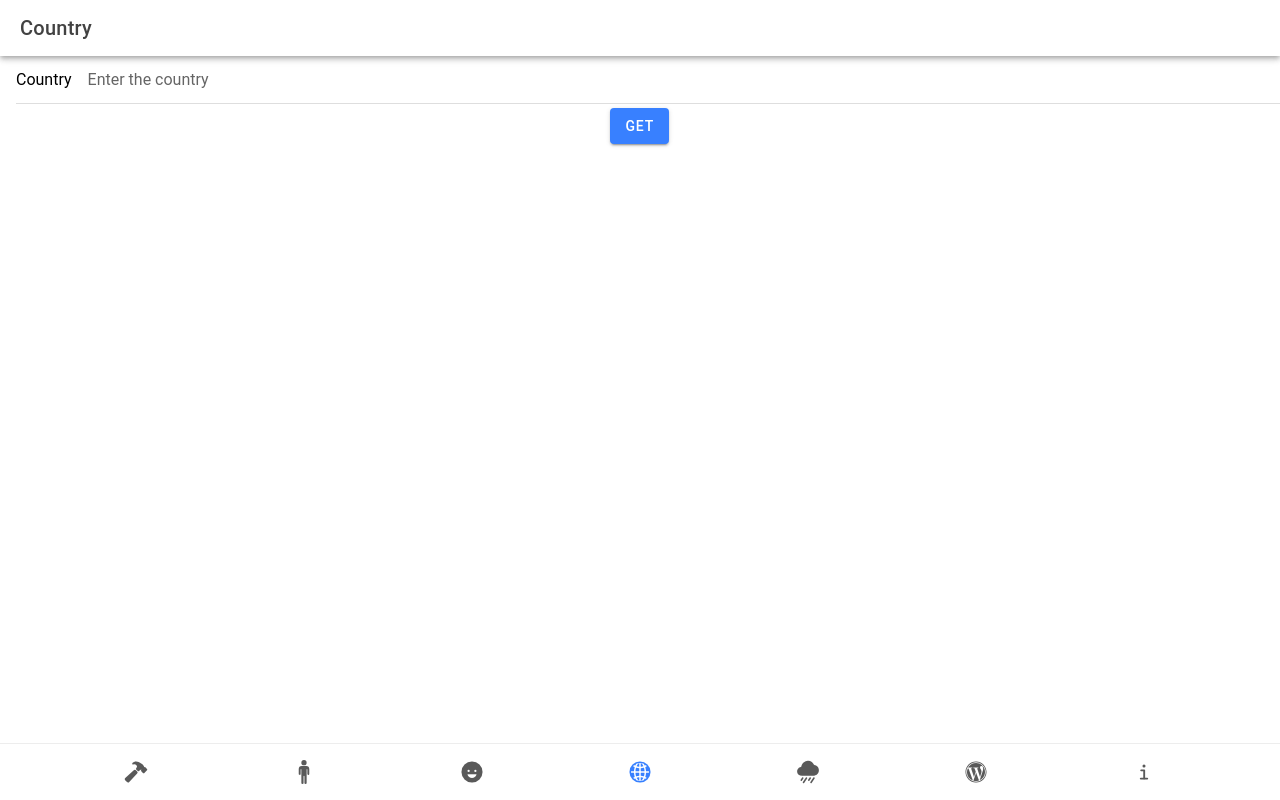
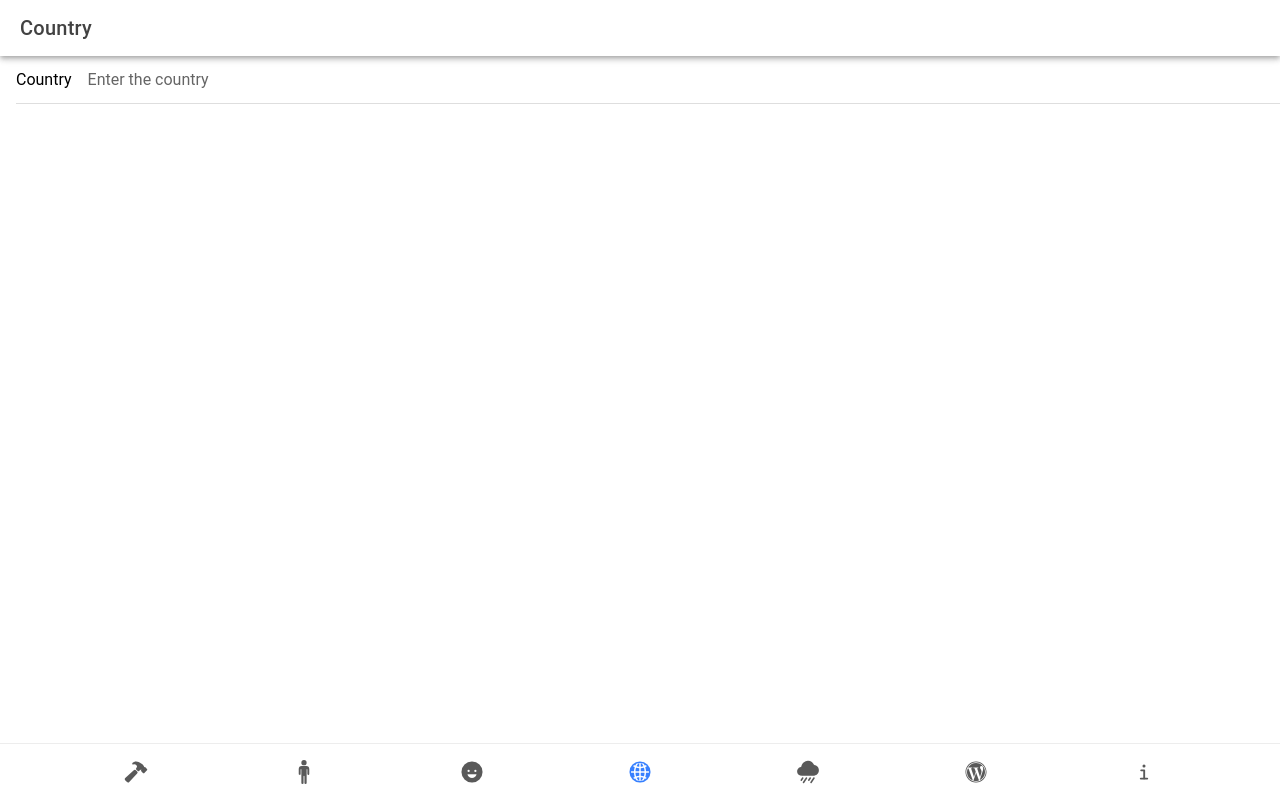
Before and after one commit to 20220005/tarea6-20220005-, a React (Vite) app: page /tab4 in a window 1280 px wide. Built offline with nearby package versions, Linux system fonts and the light colour scheme.

Commit message:
fix country button

```diff
--- a/src/pages/Tab4.css
+++ b/src/pages/Tab4.css
@@ -13,8 +13,3 @@
 .card-container .card p{
     color: white;
 }
-
-.button-container {
-    display: flex;
-    justify-content: center;
-  }
--- a/src/pages/Tab4.tsx
+++ b/src/pages/Tab4.tsx
@@ -1,26 +1,23 @@
+import React, { useState, useEffect } from "react";
 import {
   IonButton,
-  IonCol,
   IonContent,
-  IonGrid,
   IonHeader,
   IonInput,
   IonItem,
   IonPage,
-  IonRow,
   IonSpinner,
   IonTitle,
   IonToolbar
 } from "@ionic/react";
-import { useState } from "react";
 import "./Tab4.css";
 
 const Tab4: React.FC = () => {
   const [country, setCountry] = useState("");
-  const [university, setUniversity] = useState([]);
+  const [university, setUniversity] = useState<any[]>([]);
   const [loading, setLoading] = useState(false);
 
-  function getCountry() {
+  useEffect(() => {
     if (!country.trim()) {
       return;
     }
@@ -31,8 +28,12 @@ const Tab4: React.FC = () => {
       .then((data) => {
         setUniversity(data);
         setLoading(false);
+      })
+      .catch((error) => {
+        console.error("Error fetching universities:", error);
+        setLoading(false);
       });
-  }
+  }, [country]);
 
   return (
     <IonPage>
@@ -53,15 +54,7 @@ const Tab4: React.FC = () => {
               }}
             ></IonInput>
           </IonItem>
-<div className="button-container">
-          <IonButton
-            onClick={() => {
-              getCountry();
-            }}
-          >
-            Get
-          </IonButton>
-          </div>
+
         </div>
 
         <div className="table-container">
@@ -69,22 +62,17 @@ const Tab4: React.FC = () => {
             <IonSpinner />
           ) : (
             <div className="card-container">
-
               {university.map((uni: any, index) => (
-
                 <div className="card" key={index}>
                   <div className="uni-name">
                     <p>{uni.name}</p>
                   </div>
                   <div className="uni-data">
                     <p>{uni.domains}</p>
-                    <a href={uni.web_pages[0]} target="_blank">{uni.web_pages[0]}</a>
+                    <a href={uni.web_pages[0]} target="_blank" rel="noopener noreferrer">{uni.web_pages[0]}</a>
                   </div>
                 </div>
-
-
               ))}
-
             </div>
           )}
         </div>
```
Lines whose indentation alone changed are shown as unchanged.
